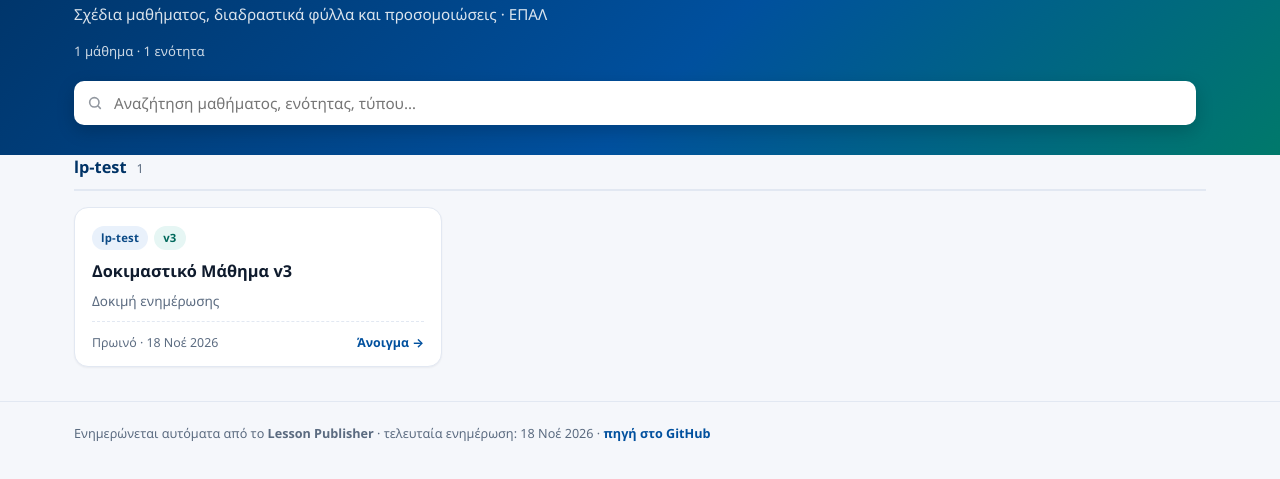
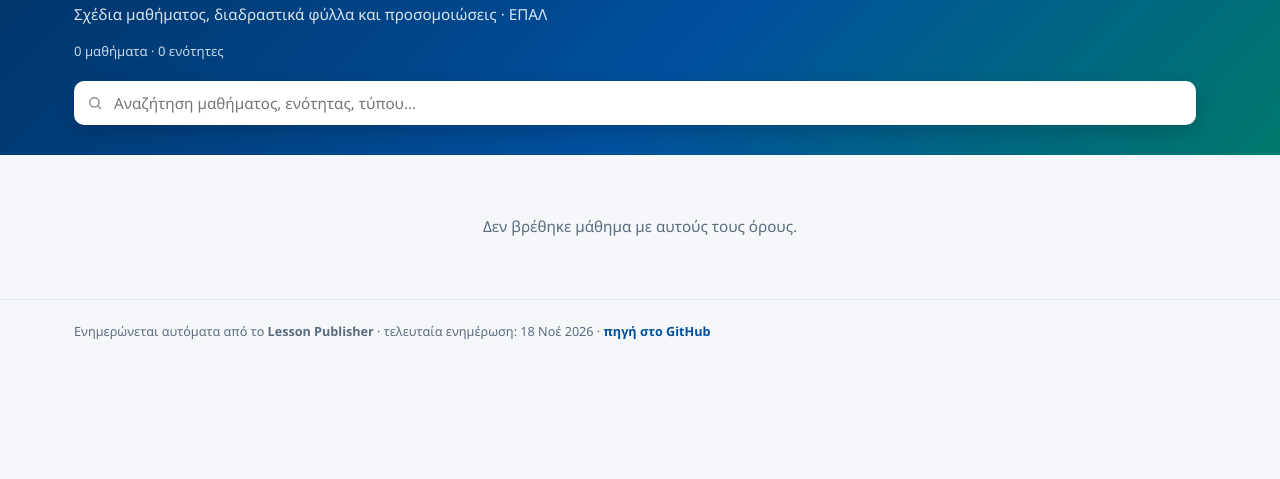
Before and after one commit to Matrix-Research-Ai/lessons-smoke, a plain HTML site: page index.html in a window 1280 px wide. Shown: the part 83-562 px from the top of the page. Drawn offline with Linux system fonts and the light colour scheme.

Commit message:
Διαγραφή: dokimastiko-mathima-ilektrotechnias-v2

```diff
--- a/index.html
+++ b/index.html
@@ -98,7 +98,7 @@
 </footer>
 
 <script>
-const DATA = {"schema": 1, "updated": "2026-11-18T20:43:38Z", "lessons": [{"slug": "dokimastiko-mathima-ilektrotechnias-v2", "title": "Δοκιμαστικό Μάθημα v3", "subject": "lp-test", "section": "Πρωινό", "description": "Δοκιμή ενημέρωσης", "entry": "v3.html", "version": "v3", "source": "selftest", "updated": "2026-11-18T20:43:38Z", "files": ["v3.html"], "date_el": "18 Νοέ 2026"}], "updated_el": "18 Νοέ 2026"};
+const DATA = {"schema": 1, "updated": "2026-11-18T20:44:07Z", "lessons": [], "updated_el": "18 Νοέ 2026"};
 const bodyEl = document.getElementById('body');
 const emptyEl = document.getElementById('empty');
 const statsEl = document.getElementById('stats');
```
Also changed, not shown: dokimastiko-mathima-ilektrotechnias-v2/index.html (deleted, +0 -1 lines), dokimastiko-mathima-ilektrotechnias-v2/v3.html (deleted, +0 -1 lines), manifest.json.
